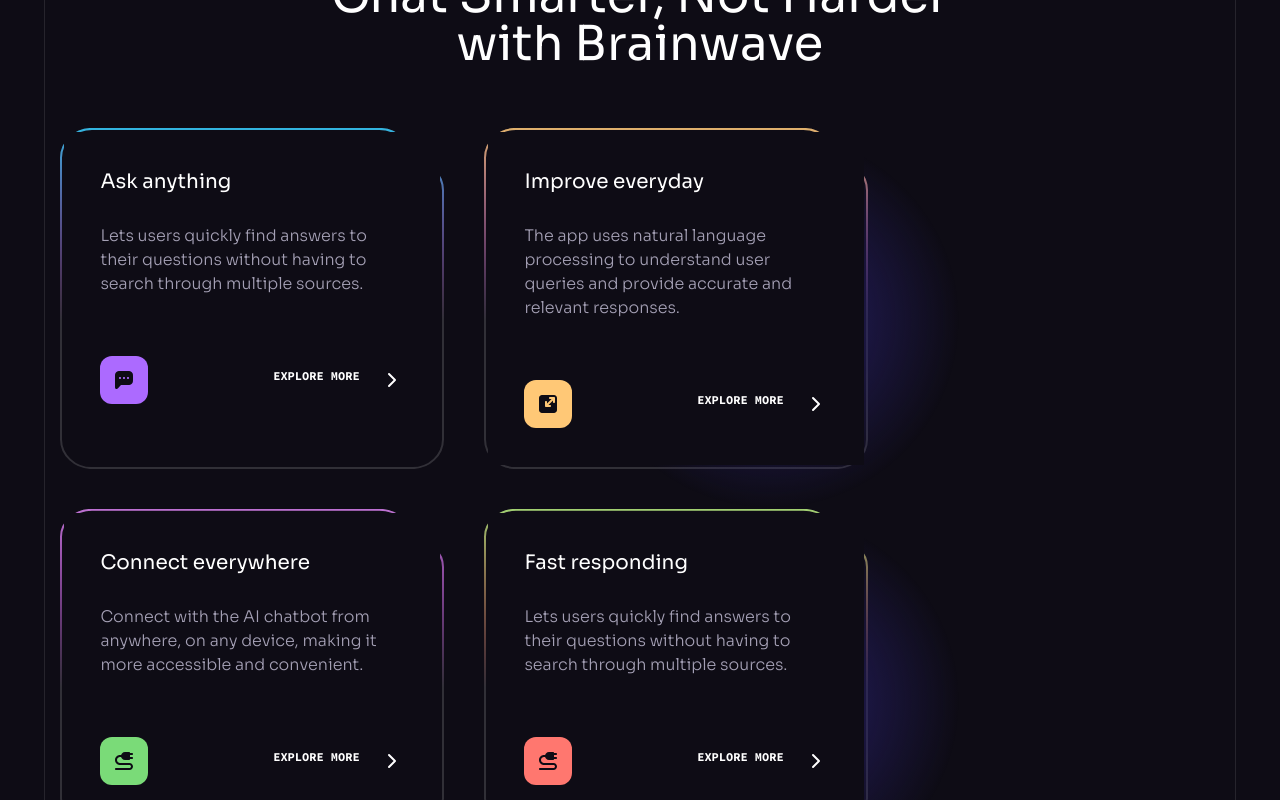
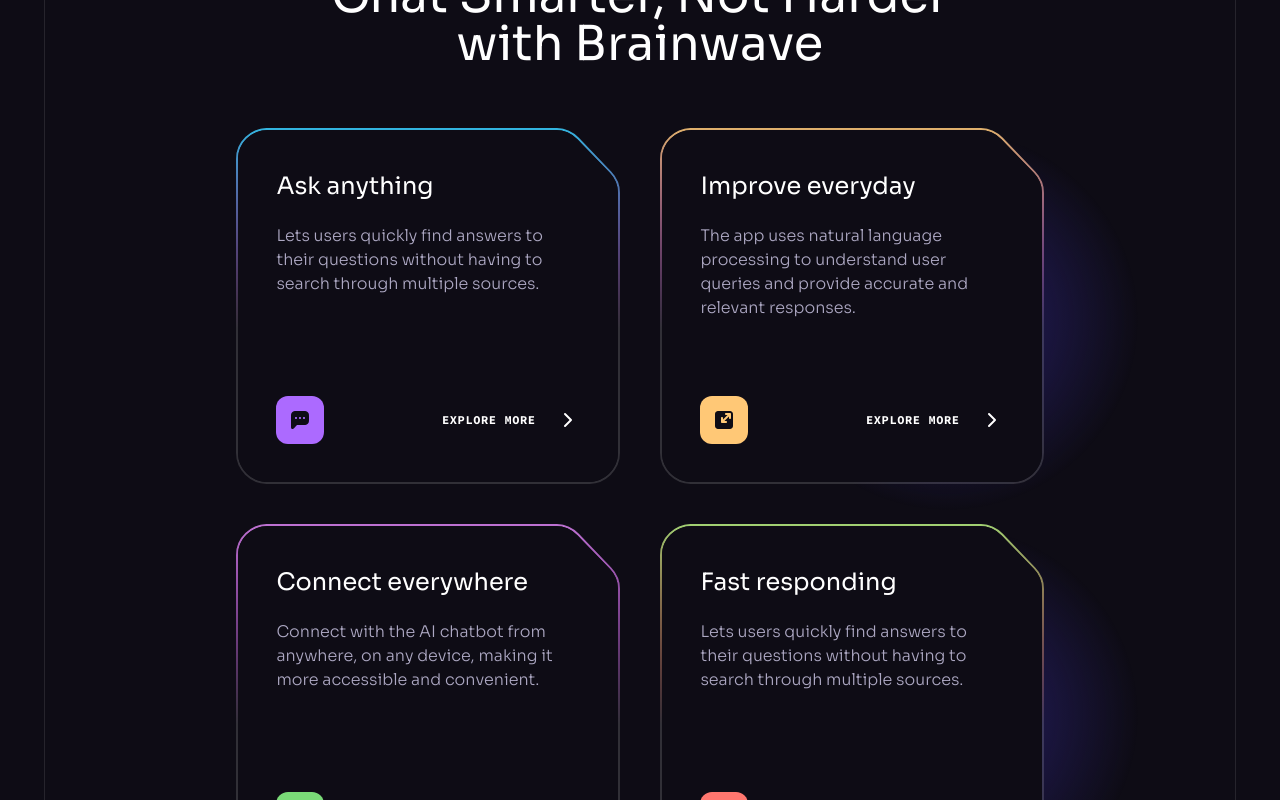
Before and after one commit to Mohammad-Yaseen69/BrainWave, a React (Vite) app: page / in a window 1280 px wide. Shown: the part 1540-2340 px from the top of the page. Built offline with nearby package versions, Linux system fonts and the light colour scheme.

Commit message:
Making diffrent component for Benifit Card

```diff
--- /dev/null
+++ b/src/Components/Benifits/BenifitCard.jsx
@@ -0,0 +1,55 @@
+import { GradientLight } from '../Design/Benefits'
+import Arrow from '../../assets/svg/Arrow'
+import ClipPath from '../../assets/svg/ClipPath'
+
+const BenifitCard = ({item}) => {
+    return (
+        <div
+            className="block relative p-0.5 bg-no-repeat bg-[length:100%_100%] md:max-w-[24rem]"
+            style={{
+                backgroundImage: `url(${item.backgroundUrl})`,
+            }}
+            key={item.id}
+        >
+            <div className="relative z-2 flex flex-col min-h-[22rem] p-[2.4rem] pointer-events-none">
+                <h5 className="h5 mb-5">{item.title}</h5>
+                <p className="body-2 mb-6 text-n-3">{item.text}</p>
+                <div className="flex items-center mt-auto">
+                    <img
+                        src={item.iconUrl}
+                        width={48}
+                        height={48}
+                        alt={item.title}
+                    />
+                    <p className="ml-auto font-code text-xs font-bold text-n-1 uppercase tracking-wider">
+                        Explore more
+                    </p>
+                    <Arrow />
+                </div>
+            </div>
+
+            {item.light && <GradientLight />}
+
+            <div
+                className="absolute inset-0.5 bg-n-8"
+                style={{ clipPath: "url(#benefits)" }}
+            >
+                <div className="absolute inset-0 opacity-0 transition-opacity hover:opacity-10">
+                    {item.imageUrl && (
+                        <img
+                            src={item.imageUrl}
+                            width={380}
+                            height={362}
+                            alt={item.title}
+                            className="w-full h-full object-cover"
+                        />
+                    )}
+                </div>
+            </div>
+
+            <ClipPath />
+        </div>
+    )
+}
+
+export default BenifitCard
--- a/src/Components/Benifits/Benifits.jsx
+++ b/src/Components/Benifits/Benifits.jsx
@@ -1,7 +1,6 @@
 import { Section, Heading } from '../'
 import { benefits } from '../../constant'
-import { GradientLight } from '../Design/Benefits'
-import Arrow from '../../assets/svg/Arrow'
+import BenifitCard from './BenifitCard'
 
 const Benifits = () => {
     return (
@@ -9,47 +8,14 @@ const Benifits = () => {
             id="features"
         >
             <div className='container flex flex-col justify-center items-center gap-15 relative z-2'>
-                <Heading />
+                <Heading title={
+                    <>
+                        Chat Smarter, Not Harder <br /> with Brainwave
+                    </>} />
 
-                <div className='flex flex-wrap gap-10 mb-7'>
-                    {benefits.map((item, idx) => (
-                        <div key={idx}
-                            className='block relative p-0.5 bg-no-repeat bg-[length:100%_100%] md:max-w-[24rem]'
-                            style={{
-                                backgroundImage: `url(${item.backgroundUrl})`
-                            }}
-                        >
-                            <div className='relative select-none z-2 p-[2.4rem] justify-start flex flex-col gap-7'>
-                                <h5 className='text-xl'>{item.title}</h5>
-                                <h6 className='text-n-2/80 font-thin'>{item.text}</h6>
-
-                                <div className='w-full flex justify-between mt-8 items-center'>
-                                    <img src={item.iconUrl} alt="" />
-                                    <div className='flex'>
-                                        <h5 className='font-code  font-extrabold text-xs'>EXPLORE MORE</h5>
-                                        <Arrow />
-                                    </div>
-                                </div>
-
-                                {item.light && <GradientLight />}
-
-                                <div className='absolute -z-4 inset-0.5 bg-n-8'
-                                    style={{ clipPath: "url(#benifits)" }}
-                                >
-                                    <div className="absolute inset-0 opacity-0 transition-opacity hover:opacity-10">
-                                        {item.imageUrl && (
-                                            <img
-                                                src={item.imageUrl}
-                                                width={380}
-                                                height={362}
-                                                alt={item.title}
-                                                className="w-full h-full object-cover"
-                                            />
-                                        )}
-                                    </div>
-                                </div>
-                            </div>
-                        </div>
+                <div className='flex flex-wrap justify-center gap-10 mb-7'>
+                    {benefits.map((item) => (
+                        <BenifitCard key={item.id} item={item} />
                     ))}
                 </div>
             </div>
--- a/src/Components/Benifits/Heading.jsx
+++ b/src/Components/Benifits/Heading.jsx
@@ -4,8 +4,11 @@ const Heading = ({ title, className }) => {
     return (
         <div>
             <h1 className={`text-2xl lg:text-5xl sm:text-4xl mt-10 lg:-mt-10 text-center ${className || ""}`}>
-                Chat Smarter, Not Harder <br /> with Brainwave
+                {title}
             </h1>
+
+
+
         </div>
     )
 }
```
